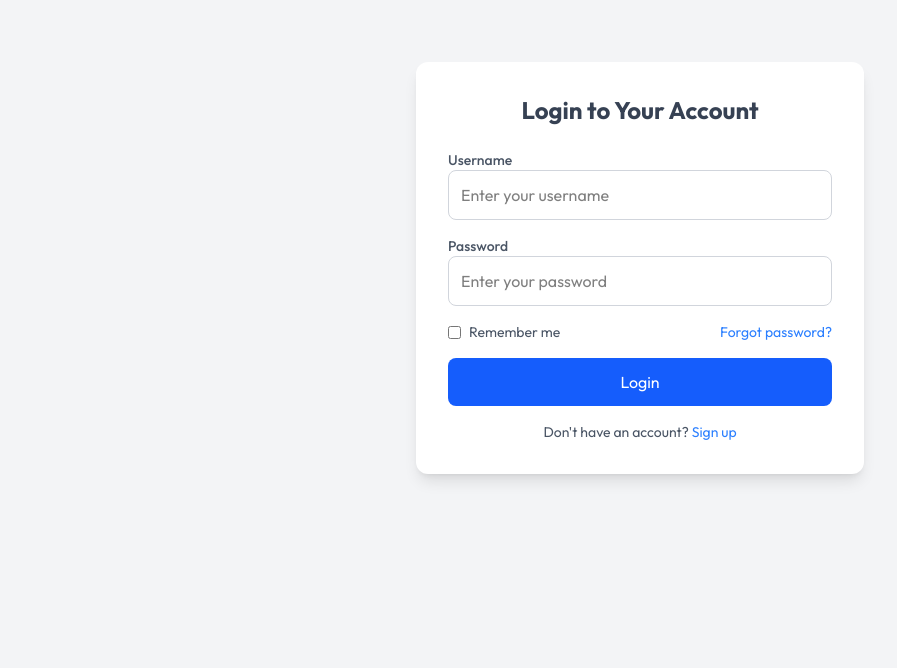
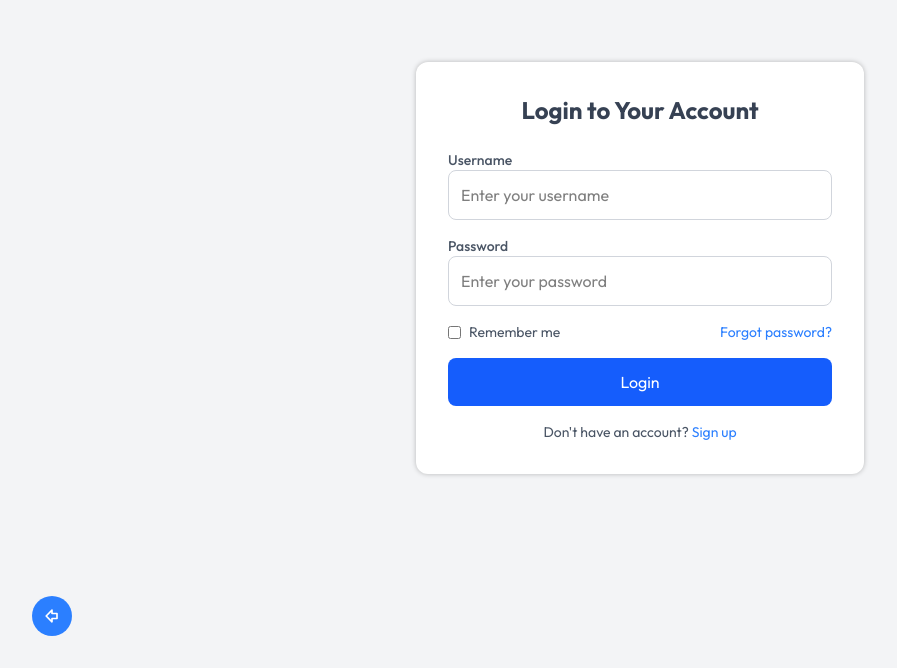
Before and after one commit to Ritahchanger/React-Django_Loan_management_system, a React app in the folder client/: page /login in a window 1280 px wide. Shown: the part 132-800 px from the top of the page, without its empty margins (0-897 px from the left). Built offline with nearby package versions, Linux system fonts and the light colour scheme; the HTML template or start-up script is replaced by a standard one.

Commit message:
Updates on the login and signup components

```diff
--- a/client/src/index.css
+++ b/client/src/index.css
@@ -78,7 +78,9 @@ body.dark select {
   background: #374151;
   color: var(--dark-mode-text);
 }
-
+.login-wrapper{
+  box-shadow:0 0 5px rgba(0,0,0,0.25);
+}
 /* Common Button */
 .common-button {
   font-size: 0.9rem;
--- a/client/src/pages/Authentication/Login/Login.tsx
+++ b/client/src/pages/Authentication/Login/Login.tsx
@@ -2,10 +2,18 @@ import { useState } from "react";
 
 import { Link } from "react-router-dom";
 
+import { useTheme } from "../../../context/ThemeContext";
+
+import Back from "../../../Layout/Back";
+
 const Login = () => {
   const [formData, setFormData] = useState({ username: "", password: "" });
+
   const [loading, setLoading] = useState(false);
+
   const [error, setError] = useState("");
+
+  const { theme } = useTheme();
 
   const handleChange = (e: any) => {
     setFormData({ ...formData, [e.target.name]: e.target.value });
@@ -28,8 +36,12 @@ const Login = () => {
   };
 
   return (
-    <div className="flex items-center justify-center min-h-screen bg-gray-100">
-      <div className="bg-white p-8 rounded-xl shadow-lg w-full max-w-md">
+    <div
+      className={`flex items-center justify-center min-h-screen ${
+        theme === "light" ? "bg-gray-100" : "bg-[#1f2937]"
+      }`}
+    >
+      <div className="bg-white p-8 rounded-xl login-wrapper w-full max-w-md">
         <h2 className="text-2xl font-bold text-center text-gray-700 mb-6">
           Login to Your Account
         </h2>
@@ -100,6 +112,7 @@ const Login = () => {
           </Link>
         </p>
       </div>
+      <Back/>
     </div>
   );
 };
--- a/client/src/pages/Authentication/Signup/Signup.tsx
+++ b/client/src/pages/Authentication/Signup/Signup.tsx
@@ -1,7 +1,13 @@
 import { useState } from "react";
 import axios from "axios";
 import { Link } from "react-router-dom";
+
+import { useTheme } from "../../../context/ThemeContext";
+
+import Back from "../../../Layout/Back";
+
 const Signup = () => {
+
   const [formData, setFormData] = useState({
     username: "",
     email: "",
@@ -10,8 +16,12 @@ const Signup = () => {
     first_name: "",
     last_name: "",
   });
+
   const [errors, setErrors] = useState<any>({});
+
   const [successMessage, setSuccessMessage] = useState("");
+
+  const { theme } = useTheme();
 
   const handleChange = (e: any) => {
     setFormData({ ...formData, [e.target.name]: e.target.value });
@@ -47,8 +57,10 @@ const Signup = () => {
   };
 
   return (
-    <div className="flex justify-center items-center min-h-screen bg-gray-100 p-6">
-      <div className="bg-white shadow-lg rounded-lg p-8 max-w-[700px] w-full">
+    <div className="flex justify-center items-center min-h-screen  p-6">
+      <div className={`bg-white login-wrapper rounded-lg p-8 max-w-[700px] w-full ${
+        theme === "light" ? "bg-gray-100" : "bg-[#1f2937]"
+      }`}>
         <h2 className="text-2xl font-semibold text-center mb-4">Sign Up</h2>
         {successMessage && (
           <p className="text-green-600 text-center mb-4">{successMessage}</p>
@@ -151,6 +163,7 @@ const Signup = () => {
           </p>
         </form>
       </div>
+      <Back/>
     </div>
   );
 };
```
